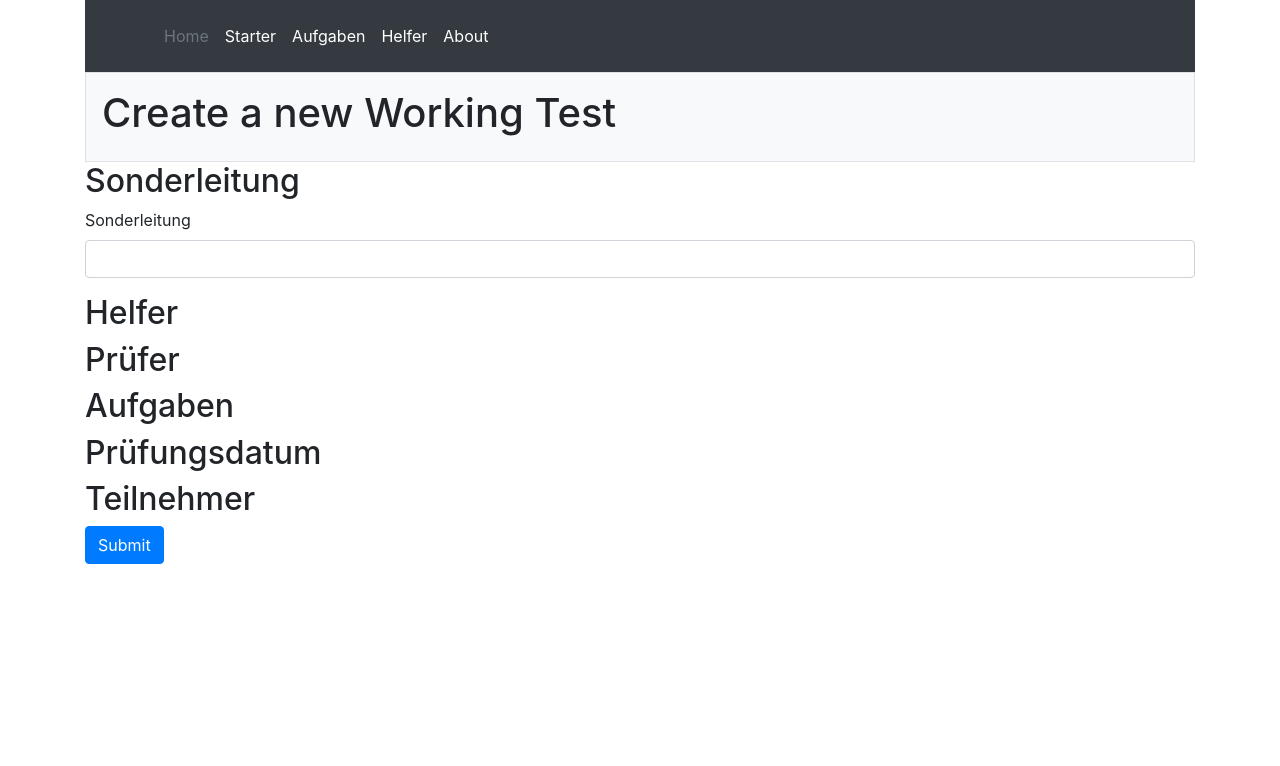
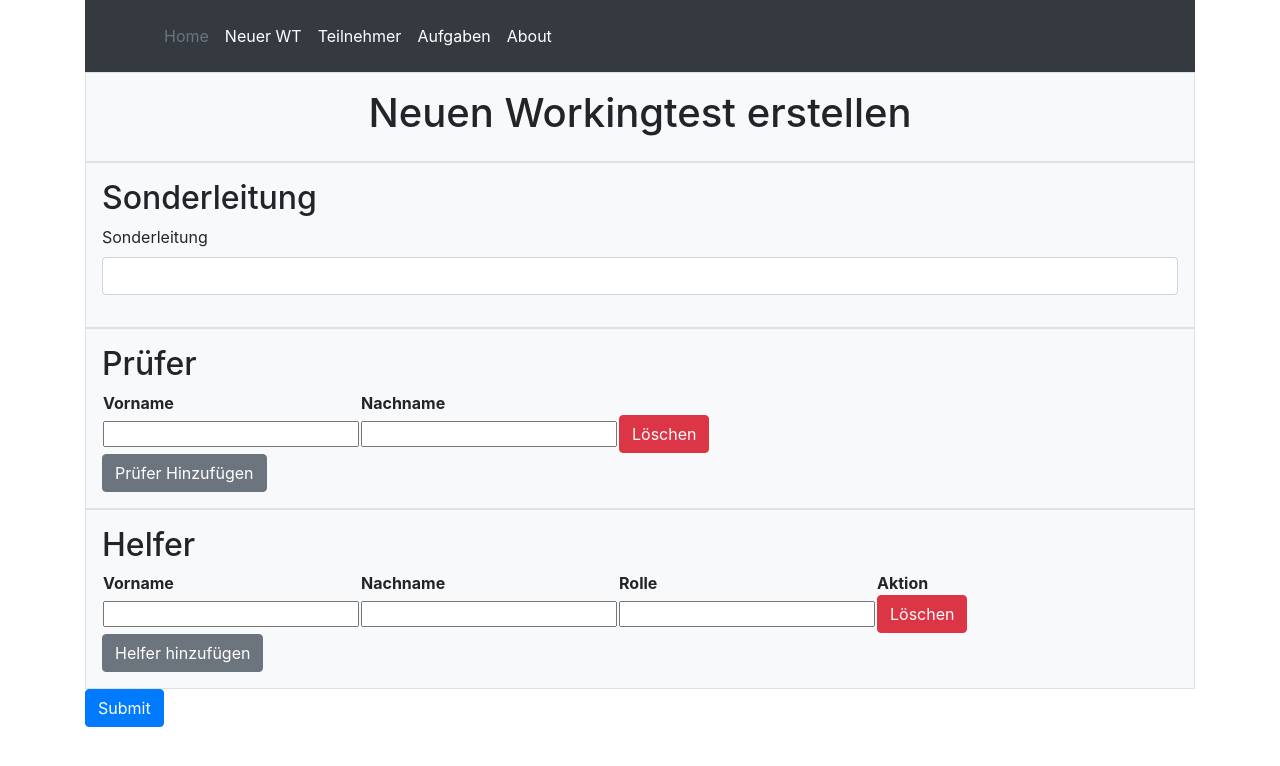
Before and after one commit to Thonuck/workingtest, a Flask app: page /new_working_test in a window 1280 px wide. Shown: the top 766 px of the page. Run offline with Flask 3, Linux system fonts and the light colour scheme; some libraries are stand-ins or nearby versions.

Commit message:
Introduction of tables and starter table

```diff
--- a/templates/base.html
+++ b/templates/base.html
@@ -20,9 +20,9 @@
                     </a>
                     <ul class="nav col-12 col-lg-auto me-lg-auto mb-2 justify-content-center mb-md-0">
                       <li><a href="/" class="nav-link px-2 text-secondary">Home</a></li>
-                      <li><a href="starter" class="nav-link px-2 text-white">Starter</a></li>
+                      <li><a href="new_working_test" class="nav-link px-2 text-white">Neuer WT</a></li>
+                      <li><a href="starter" class="nav-link px-2 text-white">Teilnehmer</a></li>
                       <li><a href="tasks" class="nav-link px-2 text-white">Aufgaben</a></li>
-                      <li><a href="helpers" class="nav-link px-2 text-white">Helfer</a></li>
                       <li><a href="about" class="nav-link px-2 text-white">About</a></li>
                     </ul>
                   </div>
--- a/templates/new_working_test.html
+++ b/templates/new_working_test.html
@@ -2,28 +2,88 @@
 {% block content %}
         <div class="row"><div class="col-sm-12 col-md-12 col-lg-12">
             <div class="p-3 border bg-light">
-                <h1>Create a new Working Test</h1>
+                <h1 class="text-center">Neuen Workingtest erstellen</h1>
             </div></div>
         </div>
 
         <form action="#" method="post">
+        <div class="row">
+            <div class="col-sm-12 col-md-12 col-lg-12">
+                <div class="p-3 border bg-light">
+                    <h2>Sonderleitung</h2>
 
-            <h2>Sonderleitung</h2>
+                    <div class="form-group">
+                        <label for="special_lead">Sonderleitung</label>
+                        <input type="text" class="form-control" id="special_lead" name="special_lead" required>
+                    </div>
+                </div>
+            </div>
+        </div>
 
-                <div class="form-group">
-                    <label for="special_lead">Sonderleitung</label>
-                    <input type="text" class="form-control" id="special_lead" name="special_lead" required>
+        <div class="row">
+            <div class="col-sm-12 col-md-12 col-lg-12">
+                <div class="p-3 border bg-light">
+                    <h2>Prüfer</h2>
+                    <table>
+                        <tr>
+                            <th>Vorname</th>
+                            <th>Nachname</th>
+                        </tr>
+                        <tr>
+                            <td><input type="text" name="tester_first_name_01" required></td>
+                            <td><input type="text" name="tester_last_name_01" required></td>
+                            <td><button type="button" class="btn btn-danger" onclick="this.closest('tr').remove()">Löschen</button></td>
+                        </tr>
+                    </table>
+                    <button type="button" class="btn btn-secondary" onclick="addHelper()">Prüfer Hinzufügen</button>
+                    <!-- the add helper function will add new row and increase the trailing number of tester -->
+                    <script>
+                         function addHelper() {
+                             var table = document.querySelector('table');
+                             var rowCount = table.rows.length;
+                             var row = table.insertRow(rowCount);
+                             row.innerHTML = '<td><input type="text" name="tester_first_name_' + (rowCount + 1) + '" required></td>' +
+                                             '<td><input type="text" name="tester_last_name_' + (rowCount + 1) + '" required></td>' +
+                                             '<td><button type="button" class="btn btn-danger" onclick="this.closest(\'tr\').remove()">Remove</button></td>';
+                         }
+                     </script>
                 </div>
+            </div>
+        </div>
 
-            <h2>Helfer</h2>
+        <div class="row">
+            <div class="col-sm-12 col-md-12 col-lg-12">
+                <div class="p-3 border bg-light">
+                    <h2>Helfer</h2>
+                       <table>
+                         <tr>
+                            <th>Vorname</th>
+                            <th>Nachname</th>
+                            <th>Rolle</th>
+                            <th>Aktion</th>
+                        </tr>
+                        <tr>
+                            <td><input type="text" name="helper_first_name" required></td>
+                            <td><input type="text" name="helper_last_name" required></td>
+                            <td><input type="text" name="helper_role" required></td>
+                            <td><button type="button" class="btn btn-danger" onclick="this.closest('tr').remove()">Löschen</button></td>
+                        </tr>
+                        </table>
 
-            <h2>Prüfer</h2>
-
-            <h2>Aufgaben</h2>
-
-            <h2>Prüfungsdatum</h2>
-
-            <h2>Teilnehmer</h2>
+                        <button type="button" class="btn btn-secondary" onclick="addHelper()">Helfer hinzufügen</button>
+                        <script>
+                            function addHelper() {
+                                var table = document.querySelector('table');
+                                var row = table.insertRow();
+                                row.innerHTML = '<td><input type="text" name="helper_first_name" required></td>' +
+                                                '<td><input type="text" name="helper_last_name" required></td>' +
+                                                '<td><input type="text" name="helper_role" required></td>' +
+                                                '<td><button type="button" class="btn btn-danger" onclick="this.closest(\'tr\').remove()">Remove</button></td>';
+                            }
+                        </script>
+                </div>
+            </div>
+        </div>
 
         <button type="submit" class="btn btn-primary">Submit</button>
 
```
Also changed, not shown: templates/starter.html (+32 -1 lines).
